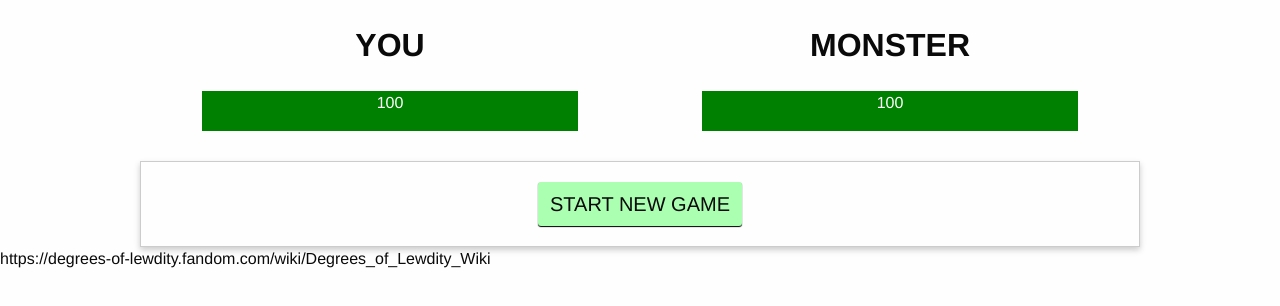
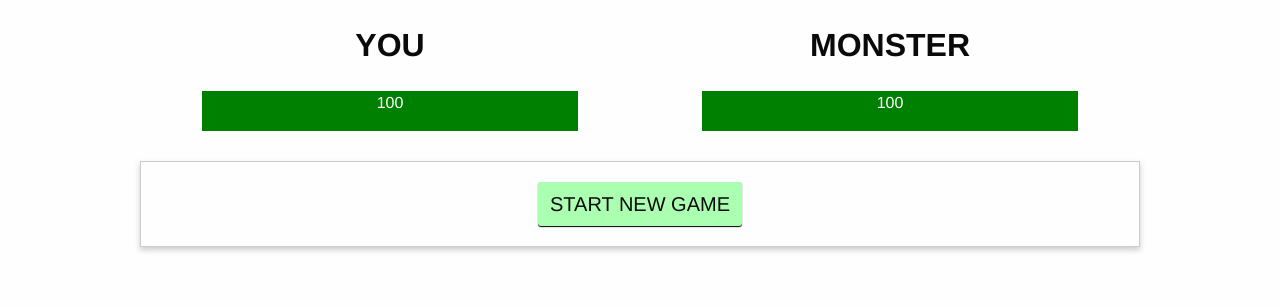
Before and after one commit to Gabrielncosta/monstervue, a plain HTML site: page Setup/index.html in a window 1280 px wide. Drawn offline with nearby package versions, Linux system fonts and the light colour scheme.

Commit message:
Update index.html

```diff
--- a/Setup/index.html
+++ b/Setup/index.html
@@ -49,7 +49,6 @@
         </div>
     </section>
 </div>
-https://degrees-of-lewdity.fandom.com/wiki/Degrees_of_Lewdity_Wiki
 <script src="main.js"></script>
 </body>
 </html>
```
